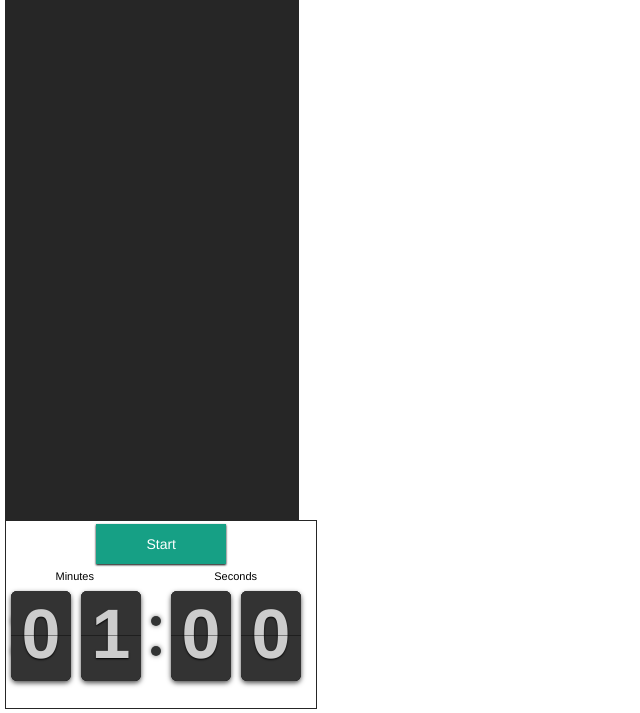
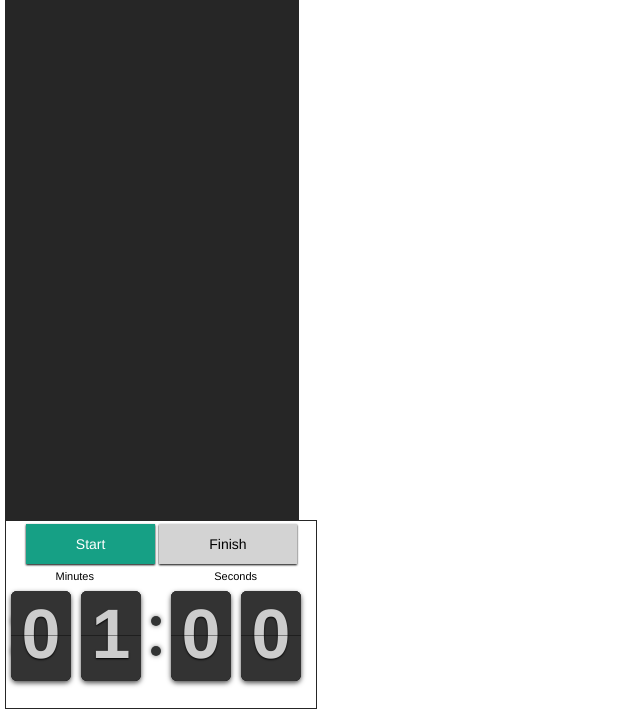
Before and after one commit to arpanpathak/techtrix, a PHP site: page /quiz.php in a window 1280 px wide. Shown: the part 87-800 px from the top of the page, without its empty margins (0-640 px from the left). Run offline with PHP 8.4, Linux system fonts and the light colour scheme; some libraries are stand-ins or nearby versions.

Commit message:
Some more changes

```diff
--- a/quiz.php
+++ b/quiz.php
@@ -95,6 +95,7 @@
 	<div class="timer_container">
 		<!-- give contest time in data-duration -->
 		<button type="button" class="btn-green" id="start">Start </button>
+		<button type="button" class="btn-green" id="finish" disabled="disabled">Finish </button>
 		<div class="clock" style="margin:2em 0.95em 2em 0em" data-duration=<?php echo $info['duration']; ?>></div>
 		<div class="message"></div>
 	</div>
--- a/script/script.js
+++ b/script/script.js
@@ -80,6 +80,7 @@ var clock;
 		    //clock.start();
 		    $('#start').on('click',function(){
 		    	$(this).attr('disabled','disabled');
+		    	$('#finish').removeAttr('disabled');
 				$('#q'+currentQuestion).show();
 				$('#general-button-group').show();
 				$('.flat-btn-group').show();
```
